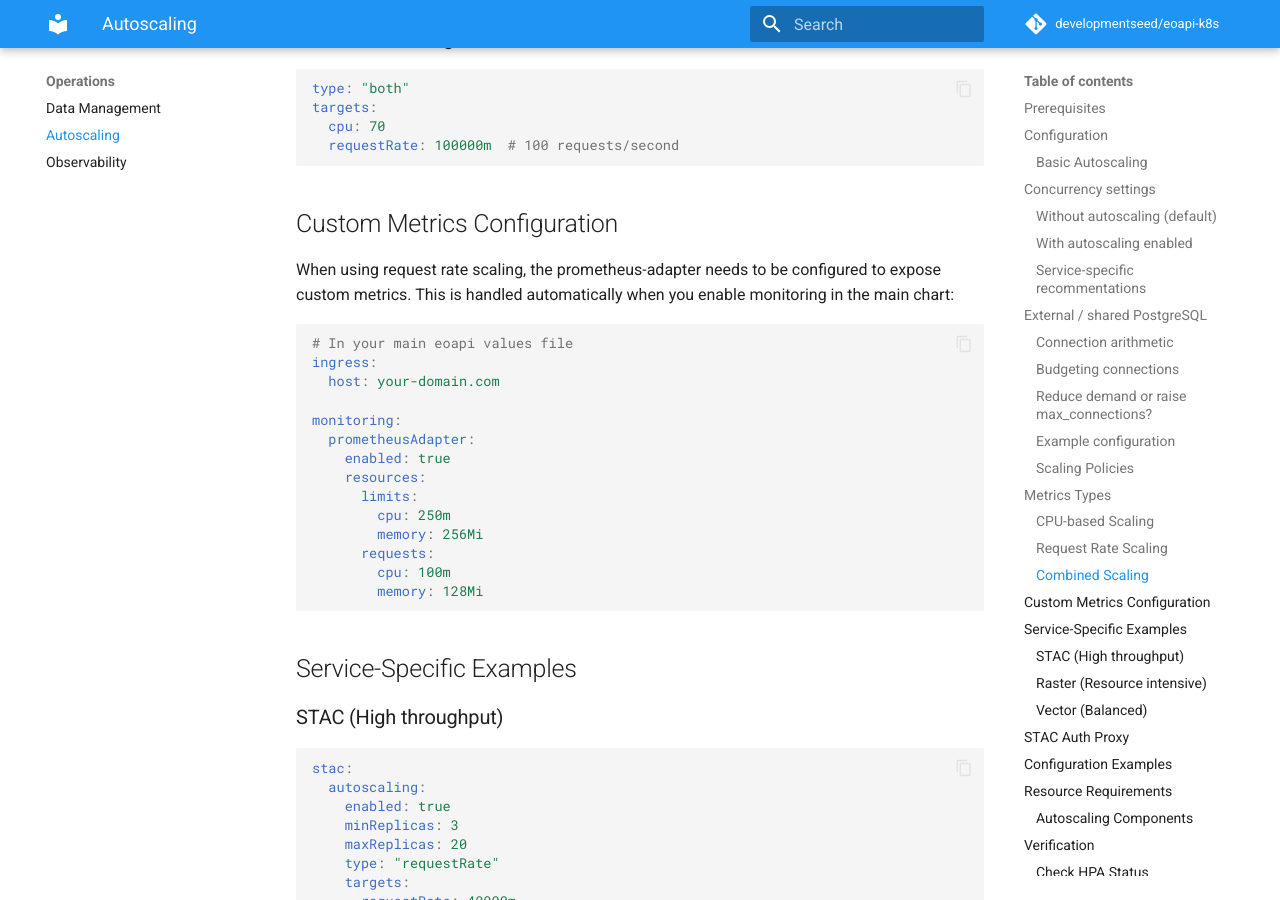
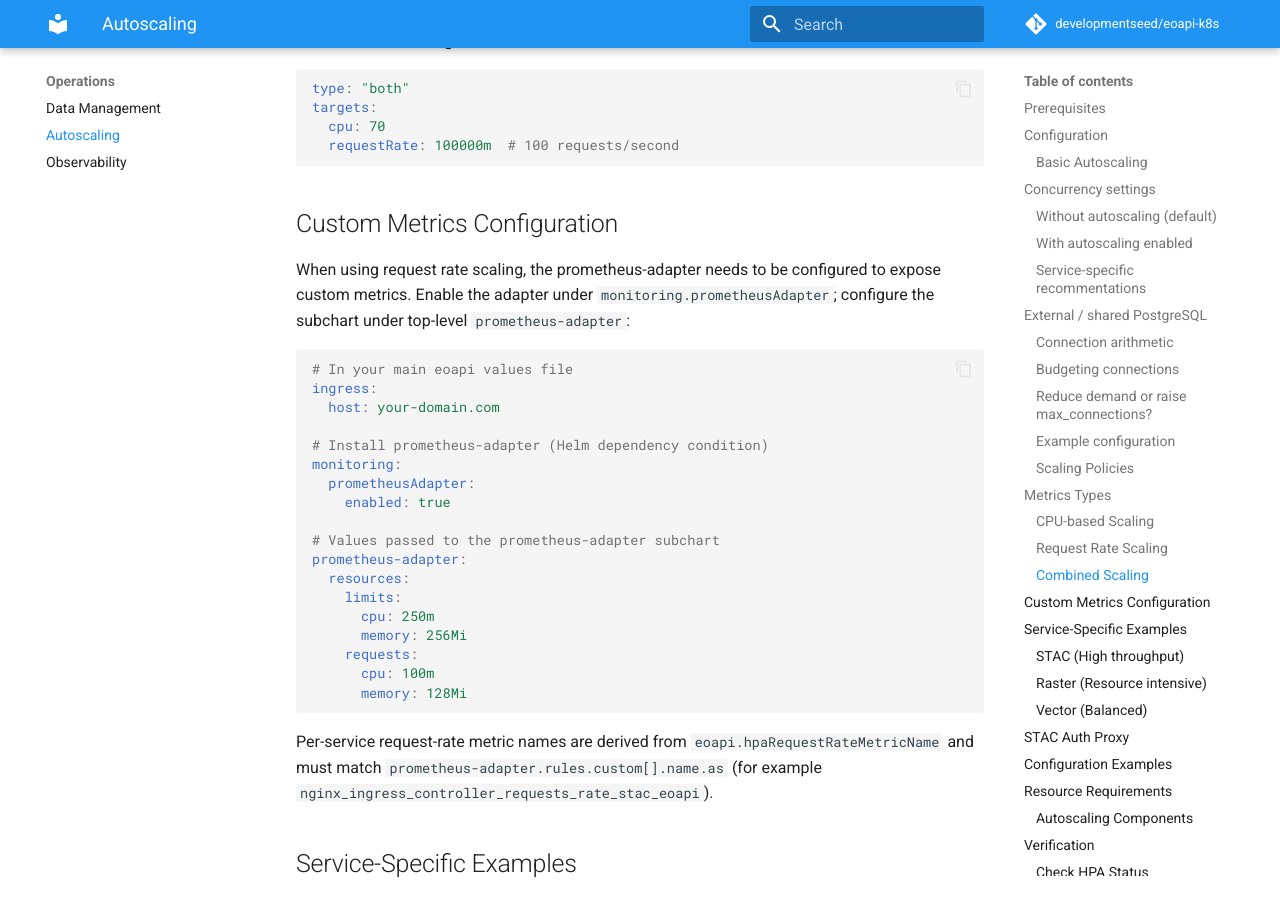
Before and after one commit to developmentseed/eoapi-k8s, an MkDocs documentation site: the page built from docs/autoscaling.md, in a window 1280 px wide and 900 px high, scrolled down 6388 px. Built offline with MkDocs 1.6.1 and Material for MkDocs 9.7.7, drawn with Linux system fonts in a browser that asks for light colours; comment, search, counter and statistics services are not loaded; some of the changed text lies outside the part shown.

Commit message:
fix: align HPA request-rate metrics with prometheus-adapter rules (#547)

````diff
--- a/docs/autoscaling.md
+++ b/docs/autoscaling.md
@@ -284,24 +284,30 @@ targets:
 
 ## Custom Metrics Configuration
 
-When using request rate scaling, the prometheus-adapter needs to be configured to expose custom metrics. This is handled automatically when you enable monitoring in the main chart:
+When using request rate scaling, the prometheus-adapter needs to be configured to expose custom metrics. Enable the adapter under `monitoring.prometheusAdapter`; configure the subchart under top-level `prometheus-adapter`:
 
 ```yaml
 # In your main eoapi values file
 ingress:
   host: your-domain.com
 
+# Install prometheus-adapter (Helm dependency condition)
 monitoring:
   prometheusAdapter:
     enabled: true
-    resources:
-      limits:
-        cpu: 250m
-        memory: 256Mi
-      requests:
-        cpu: 100m
-        memory: 128Mi
+
+# Values passed to the prometheus-adapter subchart
+prometheus-adapter:
+  resources:
+    limits:
+      cpu: 250m
+      memory: 256Mi
+    requests:
+      cpu: 100m
+      memory: 128Mi
 ```
+
+Per-service request-rate metric names are derived from `eoapi.hpaRequestRateMetricName` and must match `prometheus-adapter.rules.custom[].name.as` (for example `nginx_ingress_controller_requests_rate_stac_eoapi`).
 
 ## Service-Specific Examples
 
@@ -403,8 +409,9 @@ kubectl describe hpa eoapi-stac -n eoapi
 # Check if custom metrics API is available
 kubectl get --raw "/apis/custom.metrics.k8s.io/v1beta1" | jq .
 
-# Check specific request rate metrics
-kubectl get --raw "/apis/custom.metrics.k8s.io/v1beta1/namespaces/eoapi/ingresses/*/requests_per_second" | jq .
+# Check per-service request rate metrics exposed by prometheus-adapter
+# Replace <namespace> and metric suffix (stac, raster, vector, multidim) as needed
+kubectl get --raw "/apis/custom.metrics.k8s.io/v1beta1/namespaces/<namespace>/pods/*/nginx_ingress_controller_requests_rate_stac_eoapi" | jq .
 ```
 
 ### Check Prometheus Adapter
````
Also changed, not shown: docs/observability.md (+40 -29 lines), 19 other files.
